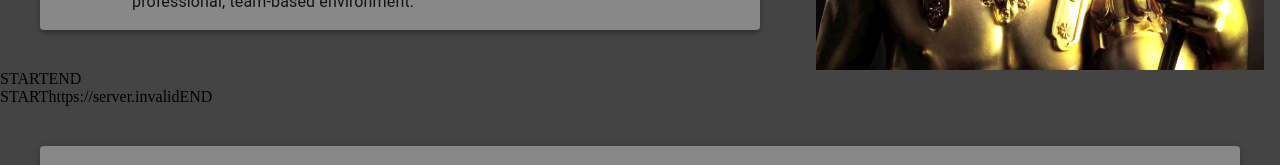
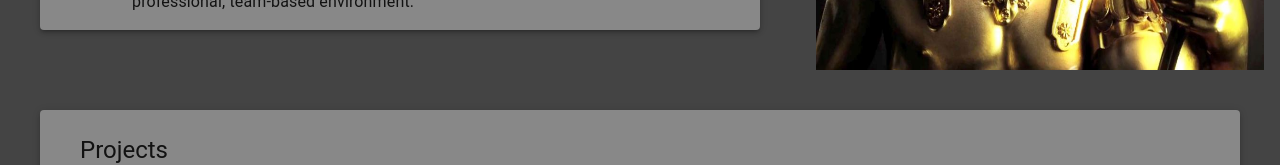
Before and after one commit to apbrodnicki/portfolio, a React (Vite) app: page /#/ in a window 1280 px wide. Shown: the part 370-535 px from the top of the page. Built offline with nearby package versions, Linux system fonts and the light colour scheme; no server answers.

Commit message:
Clean up and put .env situation on hold.

```diff
--- a/src/components/About.tsx
+++ b/src/components/About.tsx
@@ -4,7 +4,7 @@ import React from 'react';
 export const About = (): React.JSX.Element => {
 	return (
 		<Box display='flex'>
-			<Paper elevation={3} sx={{ m: 5, backgroundColor: '#888888', width: '60%' }}>
+			<Paper elevation={3} sx={{ m: 5, backgroundColor: '#888888', width: { sm:'100%', md: '60%' } }}>
 				<Typography variant='h5' px={5} py={3}>
 					About Me
 				</Typography>
@@ -24,6 +24,7 @@ export const About = (): React.JSX.Element => {
 				alt='photo'
 				mx={2}
 				width='35%'
+				display={{ sm: 'none', md: 'block' }}
 			/>
 		</Box>
 	);
--- a/src/components/Home.tsx
+++ b/src/components/Home.tsx
@@ -17,12 +17,6 @@ export const Home = (): React.JSX.Element => {
 				mt={3}
 			>
 				<About />
-				<Box>
-					START{import.meta.env.VITE_EC2_INSTANCE_IP}END
-				</Box>
-				<Box>
-					START{import.meta.env.VITE_LEXICON_SERVER_PORT}END
-				</Box>
 				<Projects />
 			</Box>
 			<Footer />
--- a/src/lexicon/api/fetchWord.ts
+++ b/src/lexicon/api/fetchWord.ts
@@ -1,6 +1,8 @@
 import type { GenericWordWrapping } from 'lexicon/models/genericModels';
 
 export const fetchWord = async (word: string): Promise<GenericWordWrapping> => {
-	const response = await fetch(`//${import.meta.env.VITE_EC2_INSTANCE_IP}:${import.meta.env.VITE_LEXICON_SERVER_PORT}/api/word?word=${encodeURIComponent(word)}`);
+	// .env not working in production right now
+	// const response = await fetch(`//${import.meta.env.VITE_EC2_INSTANCE_IP}:${import.meta.env.VITE_LEXICON_SERVER_PORT}/api/word?word=${encodeURIComponent(word)}`);
+	const response = await fetch(`http://3.128.30.11:5000/api/word?word=${encodeURIComponent(word)}`);
 	return await response.json();
 };
```
